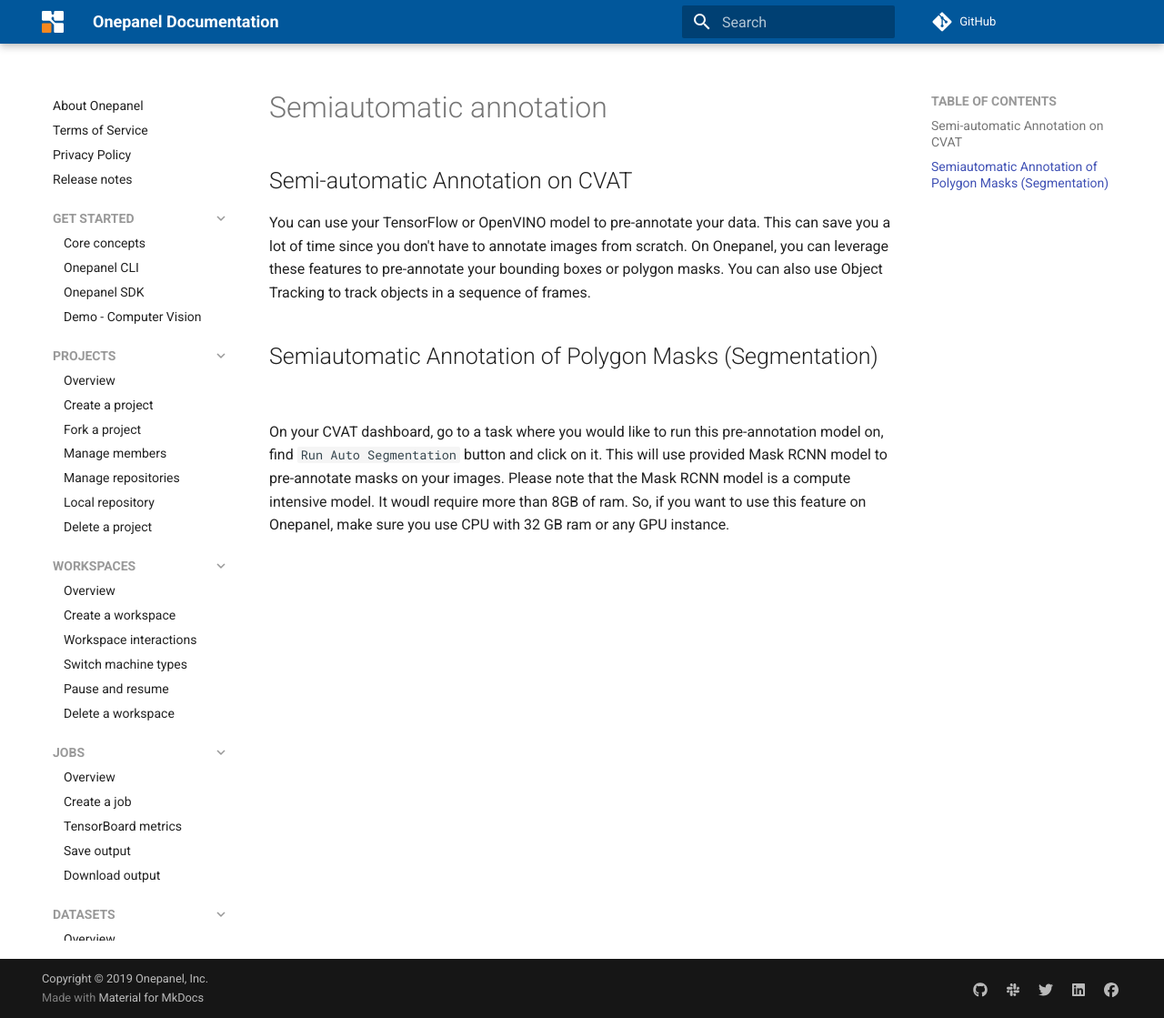
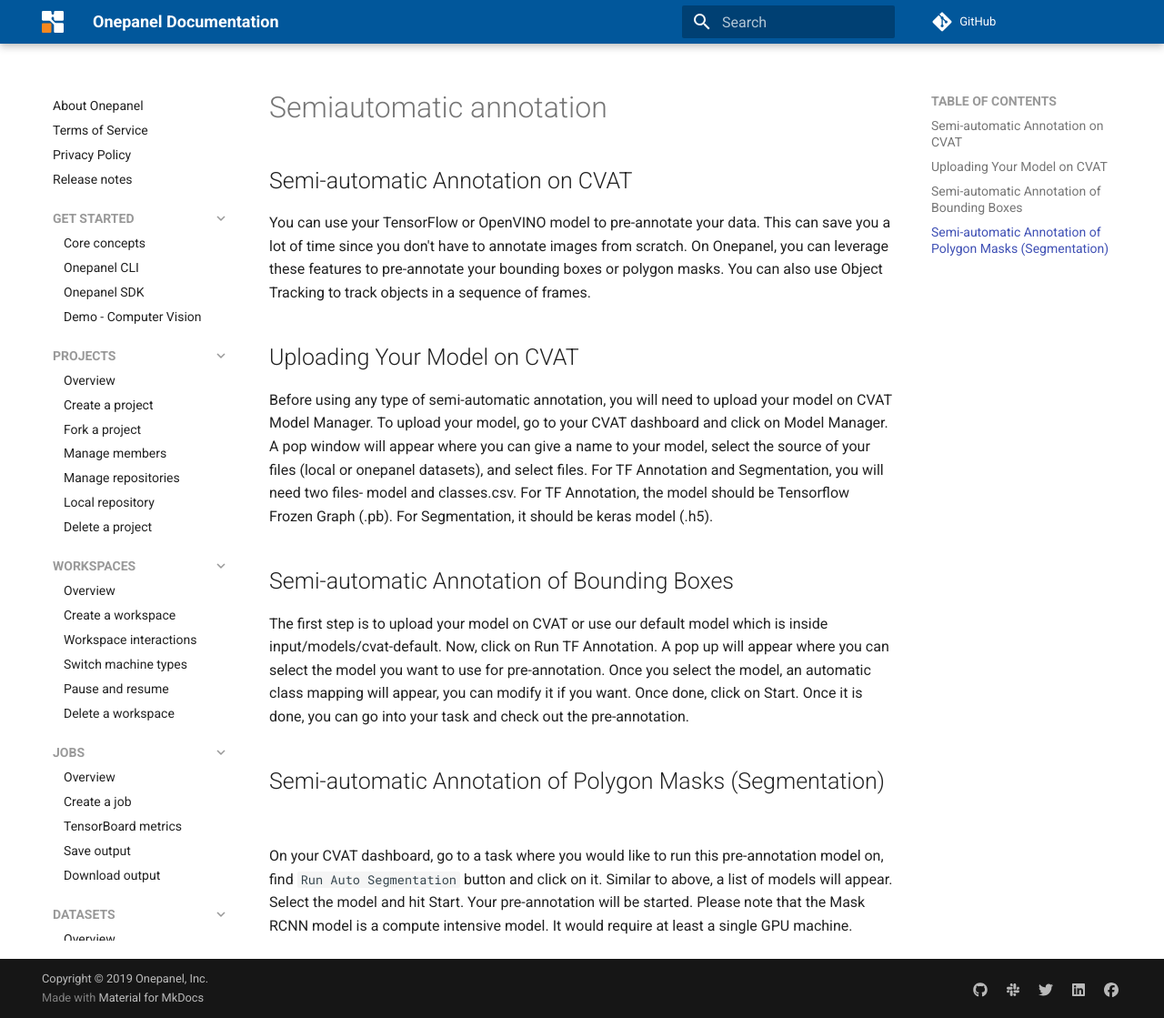
Before and after one commit to onepanelio/docs, an MkDocs documentation site: the page built from docs/CVAT/semiautomatic_annotation.md, in a window 1280 px wide and 1119 px high. Shown: the whole window at 91% size. Built offline with MkDocs 1.6.1 and Material for MkDocs 9.7.7, drawn with Linux system fonts in a browser that asks for light colours; comment, search, counter and statistics services are not loaded.

Commit message:
updated doc on semi-automatic annotation

```diff
--- a/docs/CVAT/semiautomatic_annotation.md
+++ b/docs/CVAT/semiautomatic_annotation.md
@@ -2,7 +2,12 @@
 
 You can use your TensorFlow or OpenVINO model to pre-annotate your data. This can save you a lot of time since you don't have to annotate images from scratch. On Onepanel, you can leverage these features to pre-annotate your bounding boxes or polygon masks. You can also use Object Tracking to track objects in a sequence of frames.
 
-## Semiautomatic Annotation of Polygon Masks (Segmentation)
+## Uploading Your Model on CVAT
+Before using any type of semi-automatic annotation, you will need to upload your model on CVAT Model Manager. To upload your model, go to your CVAT dashboard and click on Model Manager. A pop window will appear where you can give a name to your model, select the source of your files (local or onepanel datasets), and select files. For TF Annotation and Segmentation, you will need two files- model and classes.csv. For TF Annotation, the model should be Tensorflow Frozen Graph (.pb). For Segmentation, it should be keras model (.h5).
 
-On your CVAT dashboard, go to a task where you would like to run this pre-annotation model on, find `Run Auto Segmentation` button and click on it. This will use provided Mask RCNN model to pre-annotate masks on your images.
-Please note that the Mask RCNN model is a compute intensive model. It woudl require more than 8GB of ram. So, if you want to use this feature on Onepanel, make sure you use CPU with 32 GB ram or any GPU instance.
+## Semi-automatic Annotation of Bounding Boxes
+The first step is to upload your model on CVAT or use our default model which is inside input/models/cvat-default. Now, click on Run TF Annotation. A pop up will appear where you can select the model you want to use for pre-annotation. Once you select the model, an automatic class mapping will appear, you can modify it if you want. Once done, click on Start. Once it is done, you can go into your task and check out the pre-annotation.
+
+## Semi-automatic Annotation of Polygon Masks (Segmentation)
+On your CVAT dashboard, go to a task where you would like to run this pre-annotation model on, find `Run Auto Segmentation` button and click on it. Similar to above, a list of models will appear. Select the model and hit Start. Your pre-annotation will be started.
+Please note that the Mask RCNN model is a compute intensive model. It would require at least a single GPU machine.
```
